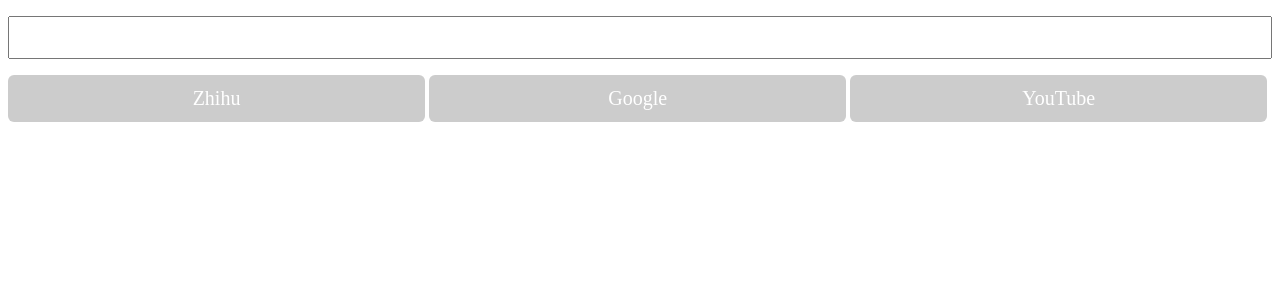
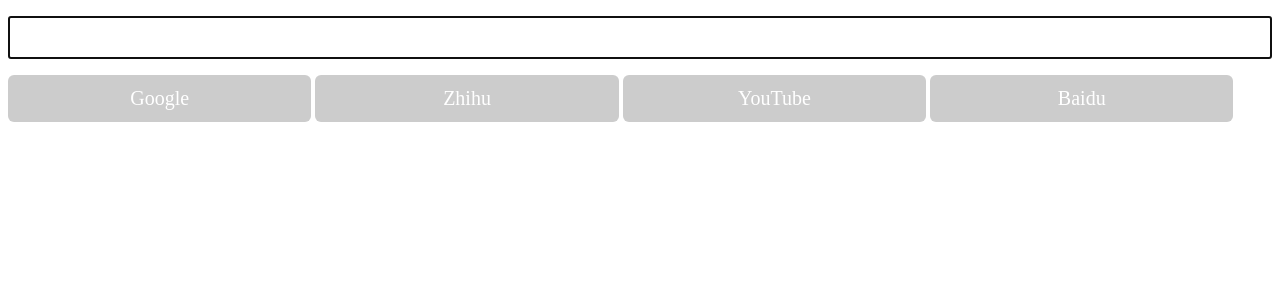
Before and after one commit to yuezhixiong/yuezhixiong.github.io, a Jekyll site: the page Search/index.html, which Jekyll copies as it is, in a window 1280 px wide. Shown: the top 300 px of the page. Built offline with Jekyll 4.4.1, drawn with Linux system fonts in a browser that asks for light colours.

Commit message:
add baidu search

```diff
--- a/Search/external_style.css
+++ b/Search/external_style.css
@@ -16,5 +16,5 @@
     text-decoration: none;
     cursor: pointer;
     border:none;
-    width: 33%;
+    width: 24%;
 }
--- a/Search/index.html
+++ b/Search/index.html
@@ -10,16 +10,20 @@
 <body>
     <!-- http://www.zhihu.com/search?q= -->
     <form>
-        <input name="q" type="text" maxlength="128" />
-        <input type="submit" formaction="http://www.zhihu.com/search" value="Zhihu" id="submit"/>
-        <input type="submit" formaction="http://www.google.com/search" value="Google" id="submit"/>
-        <input type="submit" formaction="http://www.youtube.com/search" value="YouTube" id="submit"/>
+        <input id="text" name="q" type="text" autofocus=true spellcheck="true" />
+        <input type="submit" formaction="http://www.google.com/search" value="Google" id="submit" />
+        <input type="submit" formaction="http://www.zhihu.com/search" value="Zhihu" id="submit" />
+        <input type="submit" formaction="http://www.youtube.com/search" value="YouTube" id="submit" />
+        <input type="button" value="Baidu" id="submit" onclick="baidu();" />
     </form>
-    <!-- https://www.baidu.com/s?wd=
-    <form>
-        <input name="wd" type="text" maxlength="128" />
-        <input type="submit" formaction="http://www.baidu.com/s" value="Baidu" />
-    </form> -->
+
+    <script type="text/javascript">
+    function baidu(){
+        text = document.getElementById('text').value;
+        url = 'https://www.baidu.com/s?wd=' + text;
+        window.open(url,'_blank');
+    }
+    </script>
 </body>
 
 </html>
```
